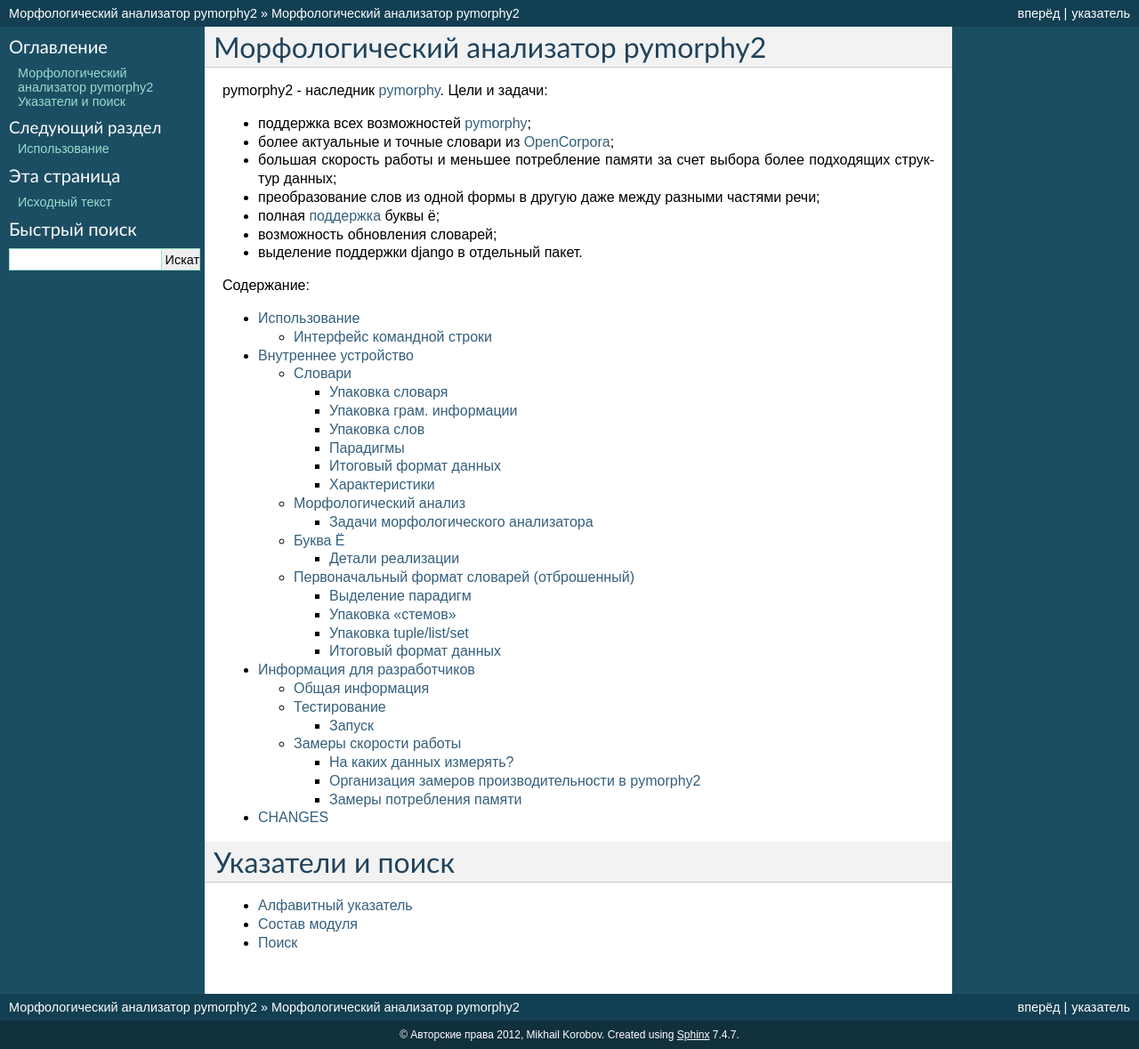
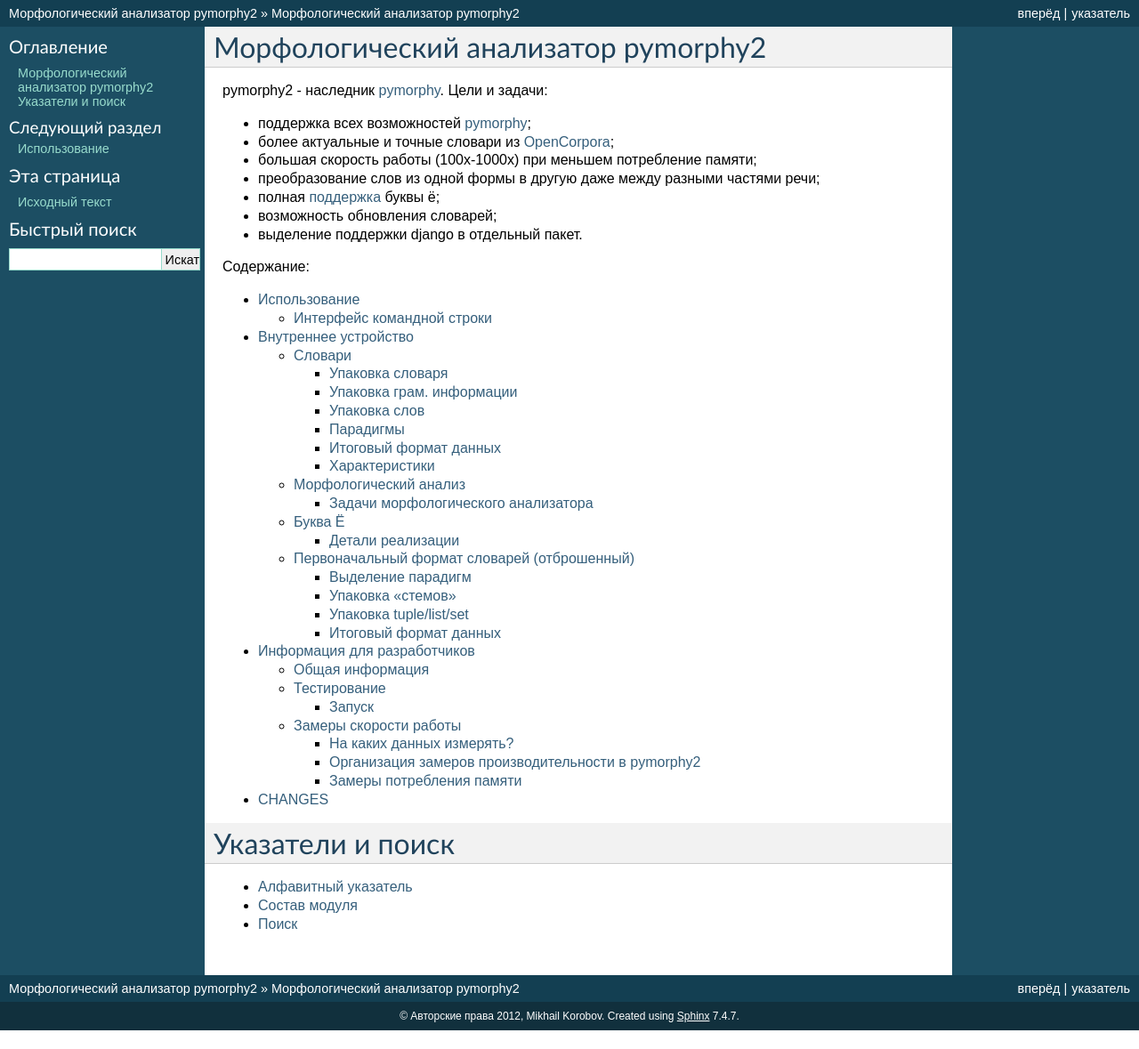
Before and after one commit to pymorphy2/pymorphy2, a Sphinx documentation site: the page built from docs/index.rst, in a window 1280 px wide. Shown: the whole page at 89% size. Built offline with Sphinx 7.4.7, drawn with Linux system fonts in a browser that asks for light colours; after the commit the page ends 1158 px from its top, so only the background shows below that.

Commit message:
больше маркетинга

```diff
--- a/docs/index.rst
+++ b/docs/index.rst
@@ -5,13 +5,11 @@
 
 * поддержка всех возможностей pymorphy_;
 * более актуальные и точные словари из OpenCorpora_;
-* большая скорость работы и меньшее потребление памяти за счет
-  выбора более подходящих структур данных;
+* большая скорость работы (100x-1000x) при меньшем потребление памяти;
 * преобразование слов из одной формы в другую даже между разными частями речи;
 * полная :ref:`поддержка <umlauts>` буквы ё;
 * возможность обновления словарей;
 * выделение поддержки django в отдельный пакет.
-
 
 Содержание:
 
```
